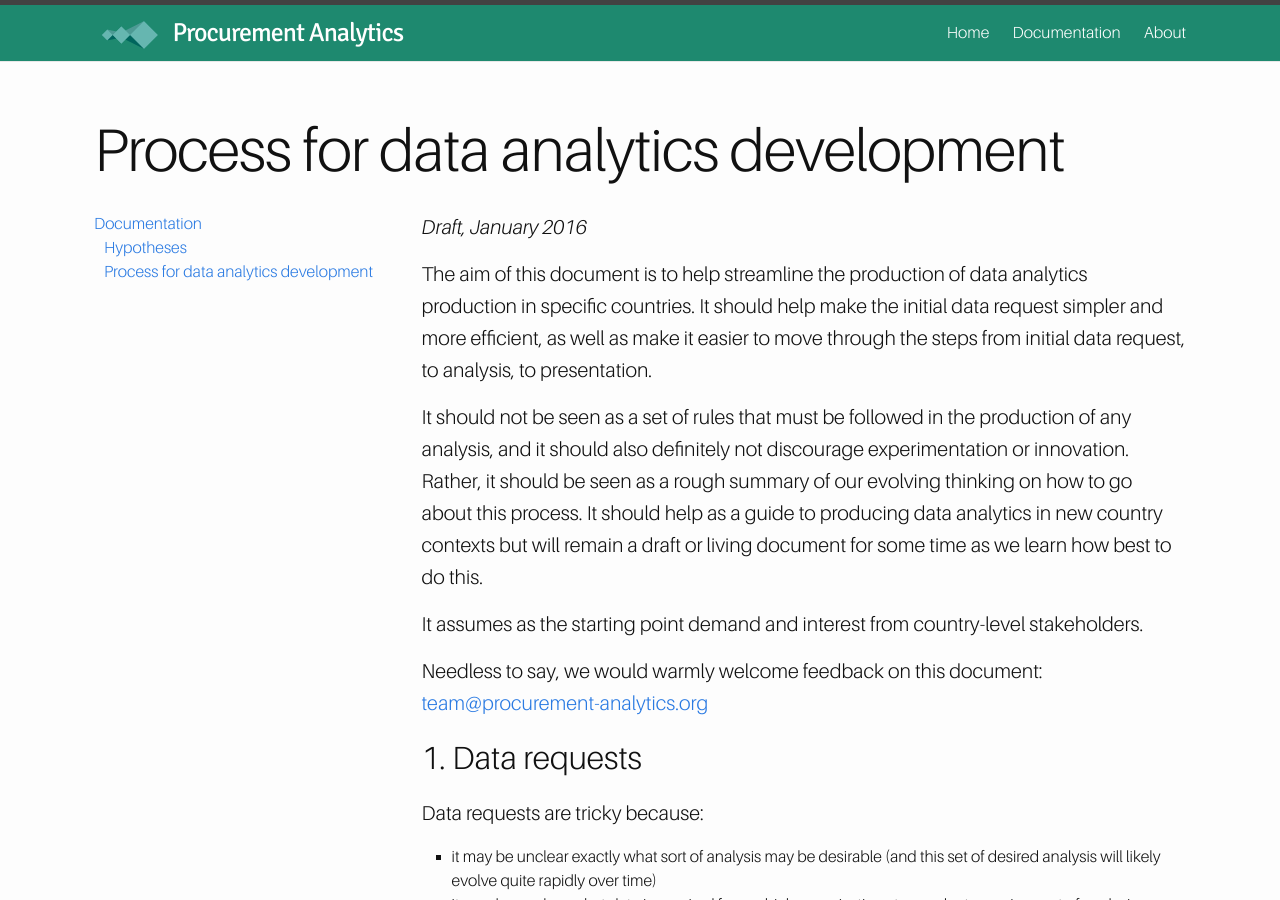
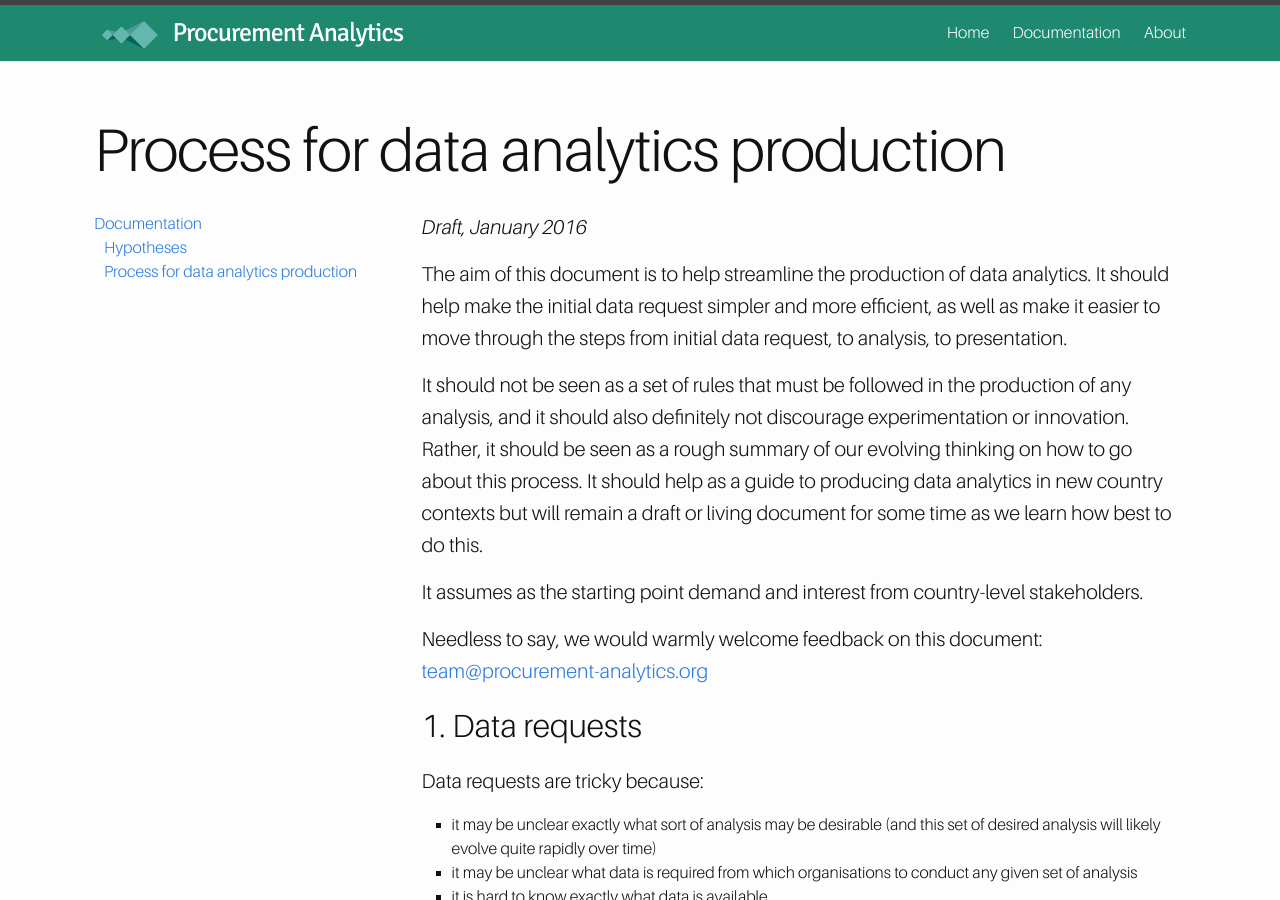
Before and after one commit to procurement-analytics/procurement-analytics.github.io, a Jekyll site: the page built from _documentation/process.md, in a window 1280 px wide and 900 px high. Built offline with Jekyll 4.4.1, drawn with Linux system fonts in a browser that asks for light colours; nearby versions of some CDN libraries.

Commit message:
Adjust heading and repetitive first line

```diff
--- a/_documentation/process.md
+++ b/_documentation/process.md
@@ -1,13 +1,13 @@
 ---
 layout: documentation
-title: Process for data analytics development
+title: Process for data analytics production
 permalink: /documentation/process/
 order: 1
 ---
 
 *Draft, January 2016*
 
-The aim of this document is to help streamline the production of data analytics production in specific countries. It should help make the initial data request simpler and more efficient, as well as make it easier to move through the steps from initial data request, to analysis, to presentation.
+The aim of this document is to help streamline the production of data analytics. It should help make the initial data request simpler and more efficient, as well as make it easier to move through the steps from initial data request, to analysis, to presentation.
 
 It should not be seen as a set of rules that must be followed in the production of any analysis, and it should also definitely not discourage experimentation or innovation. Rather, it should be seen as a rough summary of our evolving thinking on how to go about this process. It should help as a guide to producing data analytics in new country contexts but will remain a draft or living document for some time as we learn how best to do this.
 
```
